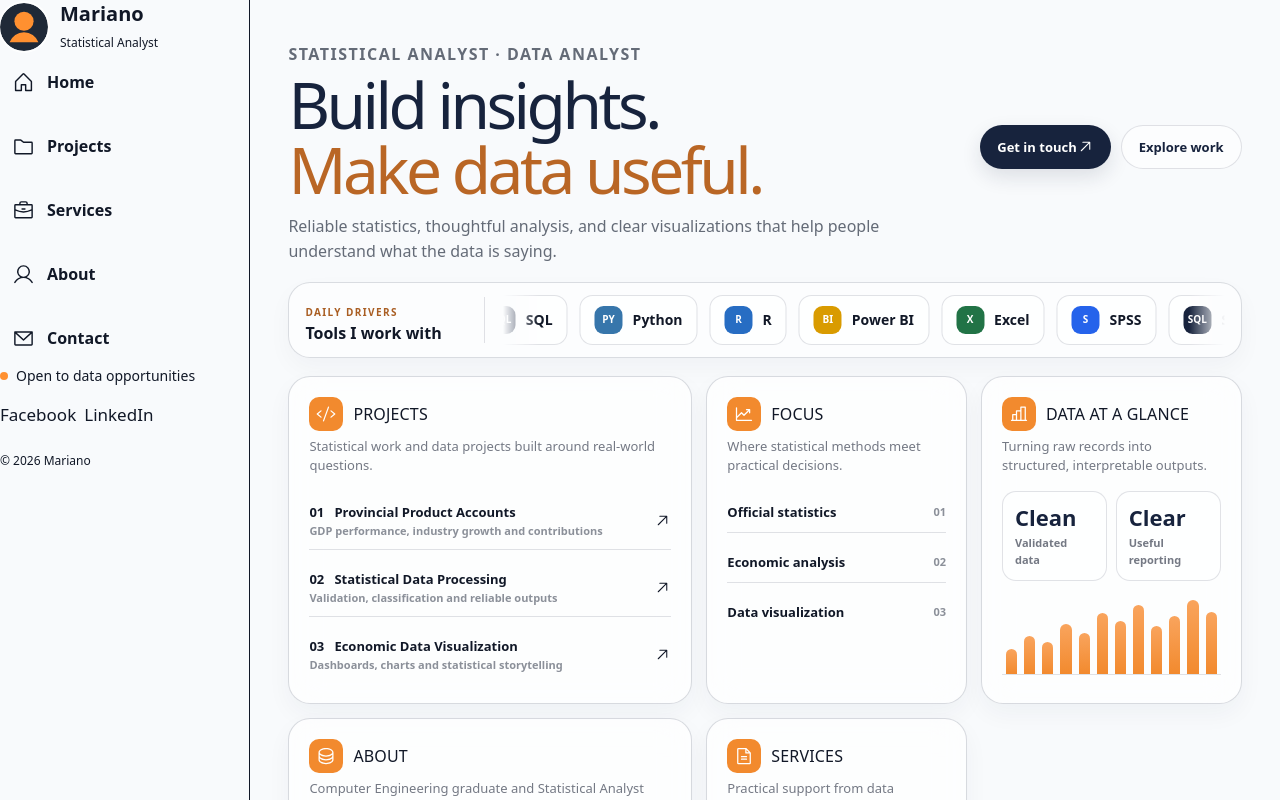
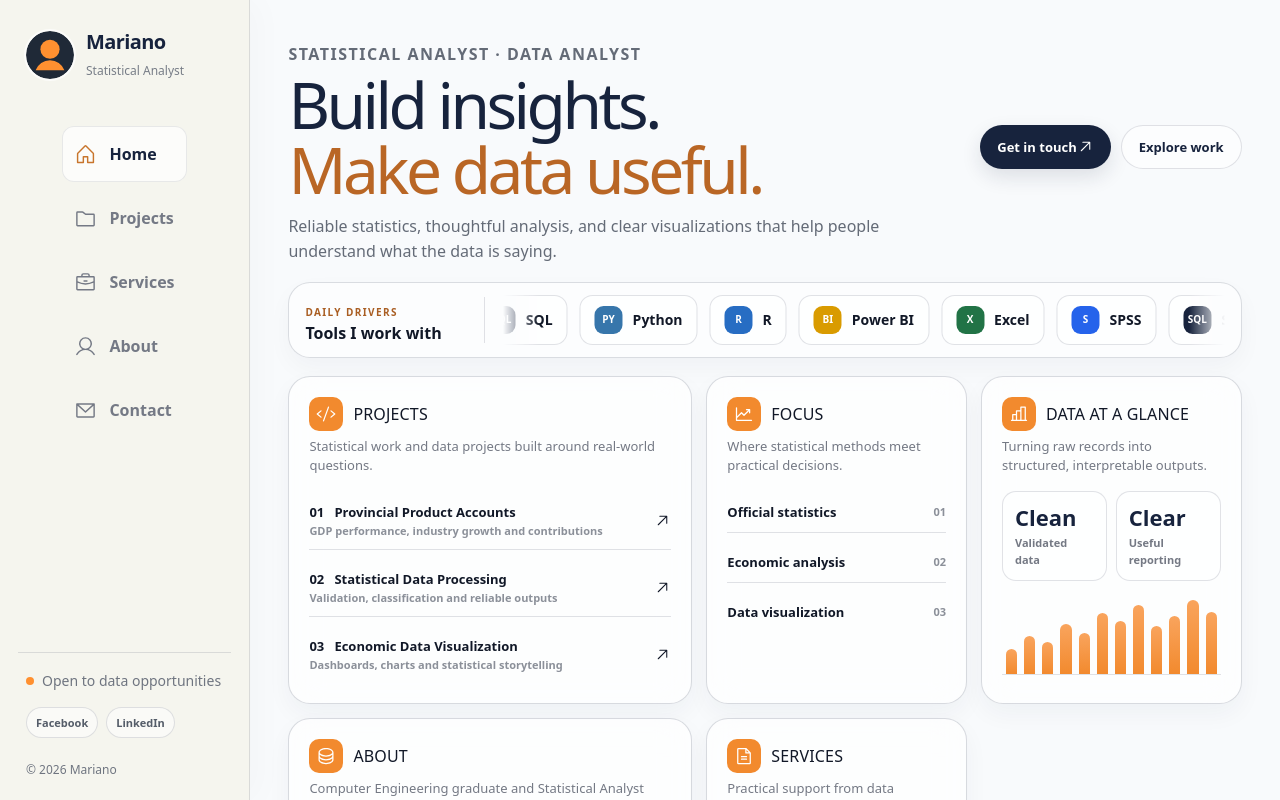
Before and after one commit to marianodags/My-Portfolio, a React (Vite) app: page / in a window 1280 px wide. Shown: the top 800 px of the page. Built offline with nearby package versions, Linux system fonts and the light colour scheme.

Commit message:
Style sidebar and project links

```diff
--- a/src/index.css
+++ b/src/index.css
@@ -85,3 +85,16 @@ main{min-width:0}
 @media(max-width:900px){.section-pad{padding:26px 22px}.about-grid,.contact-grid{grid-template-columns:1fr}.tool-panel{grid-template-columns:140px minmax(0,1fr)}}
 @media(max-width:620px){body{font-size:16px;background-attachment:scroll}.section-pad{min-height:auto;padding:22px 14px 28px}.card-grid,.dashboard-grid{grid-template-columns:1fr;gap:11px}.portfolio-card:nth-child(n),.dashboard-card.project-feature{grid-column:span 1}.section-head{margin-bottom:16px}.section-head h2,.about-grid h2,.contact-grid h2{font-size:32px}.section-head>p:last-child{font-size:14px}.portfolio-card{padding:18px;border-radius:18px}.portfolio-card h3{font-size:19px}.about-grid>div:first-child,.about-panel,.contact-grid>div{padding:20px;border-radius:18px}.about-grid>div:first-child p:not(.kicker){font-size:14px}.lead-copy{font-size:16px}.hero-dashboard{padding-top:25px}.hero-topline h1{font-size:clamp(36px,10vw,52px)}.hero-topline p{font-size:14px}.hero-actions{width:100%}.hero-actions a{flex:1}.tool-panel{grid-template-columns:1fr;gap:10px;padding:12px}.tool-panel-label{border-right:0;border-bottom:1px solid var(--line);padding:0 0 9px}.tool-panel-label strong{font-size:14px}.tool-chip{font-size:12px;padding:8px 10px}.dashboard-card{padding:18px;border-radius:18px}.dashboard-card h2{font-size:14px}.footer{padding:18px 14px}}
 @media(prefers-reduced-motion:reduce){html{scroll-behavior:auto}.marquee-track{animation:none}.portfolio-card{transition:none}}
+
+.portfolio-sidebar{background:rgba(244,244,237,.9);backdrop-filter:blur(18px);border-color:rgba(23,35,61,.13);color:var(--ink);padding:28px 18px 22px;display:flex;flex-direction:column;box-shadow:8px 0 32px rgba(23,35,61,.025)}
+.brand-link{margin-bottom:44px;padding:0 8px;color:var(--ink)}
+.brand-link strong{font-size:20px;letter-spacing:-.6px}
+.brand-link small{color:#777d87}
+.nav-item{color:#747985;font-weight:650}
+.nav-item:hover,.nav-item-active{background:rgba(255,255,255,.72);color:var(--ink);box-shadow:inset 0 0 0 1px rgba(23,35,61,.09)}
+.nav-item-active svg{color:#c8752c}
+.sidebar-footer{margin-top:auto;padding:18px 8px 0;border-top:1px solid var(--line);color:#6f7580}
+.social-pill{display:inline-flex;padding:6px 9px;border:1px solid var(--line);border-radius:999px;background:rgba(255,255,255,.55);font-size:11px;font-weight:750;color:#555d69}
+.social-pill:hover{border-color:var(--orange);color:#a95e23}
+.project-detail-link{display:inline-flex;align-items:center;gap:5px;margin-top:14px;font-size:12px;font-weight:800;color:#a95e23}
+@media(max-width:620px){.portfolio-sidebar{height:76px;padding:7px 8px;flex-direction:row;align-items:center;justify-content:space-around;box-shadow:0 -8px 28px rgba(23,35,61,.1)}.nav-item{min-height:58px;padding:7px 3px;font-size:11px}.sidebar-footer{display:none}}
```
